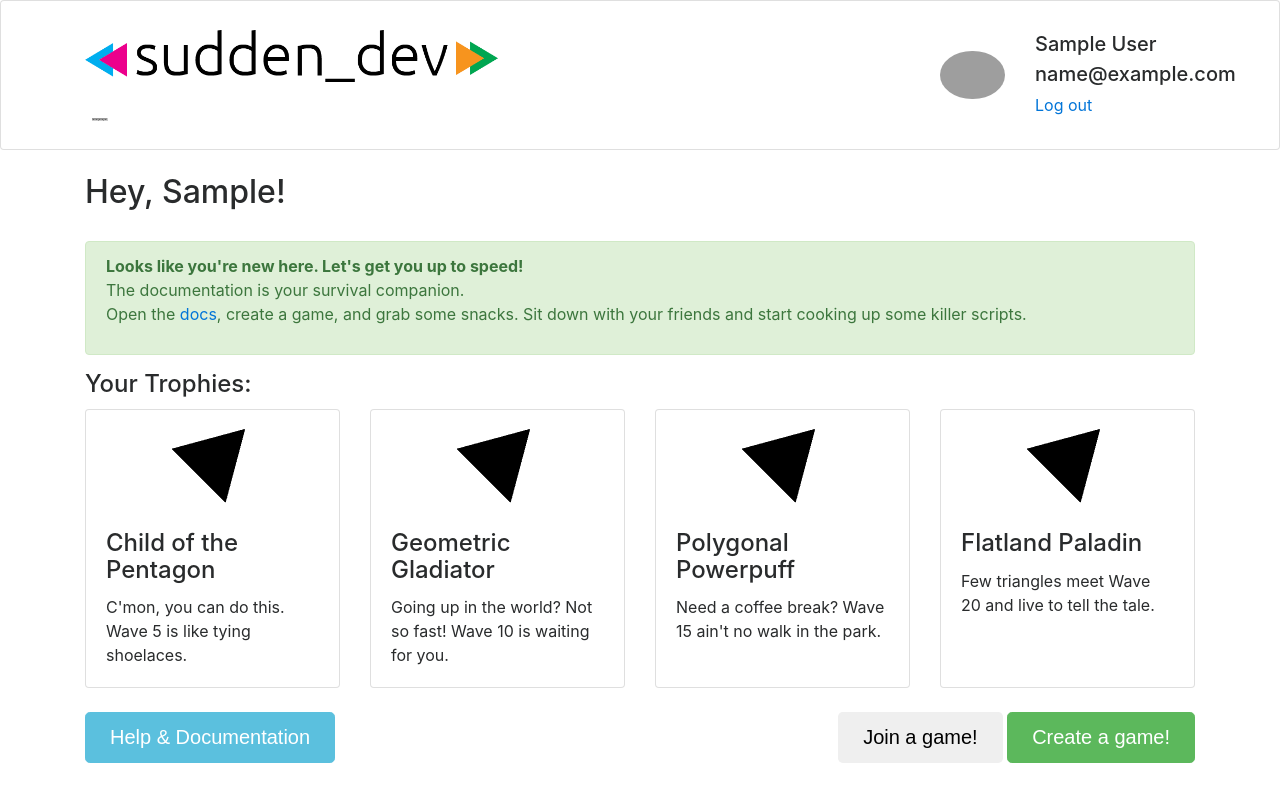
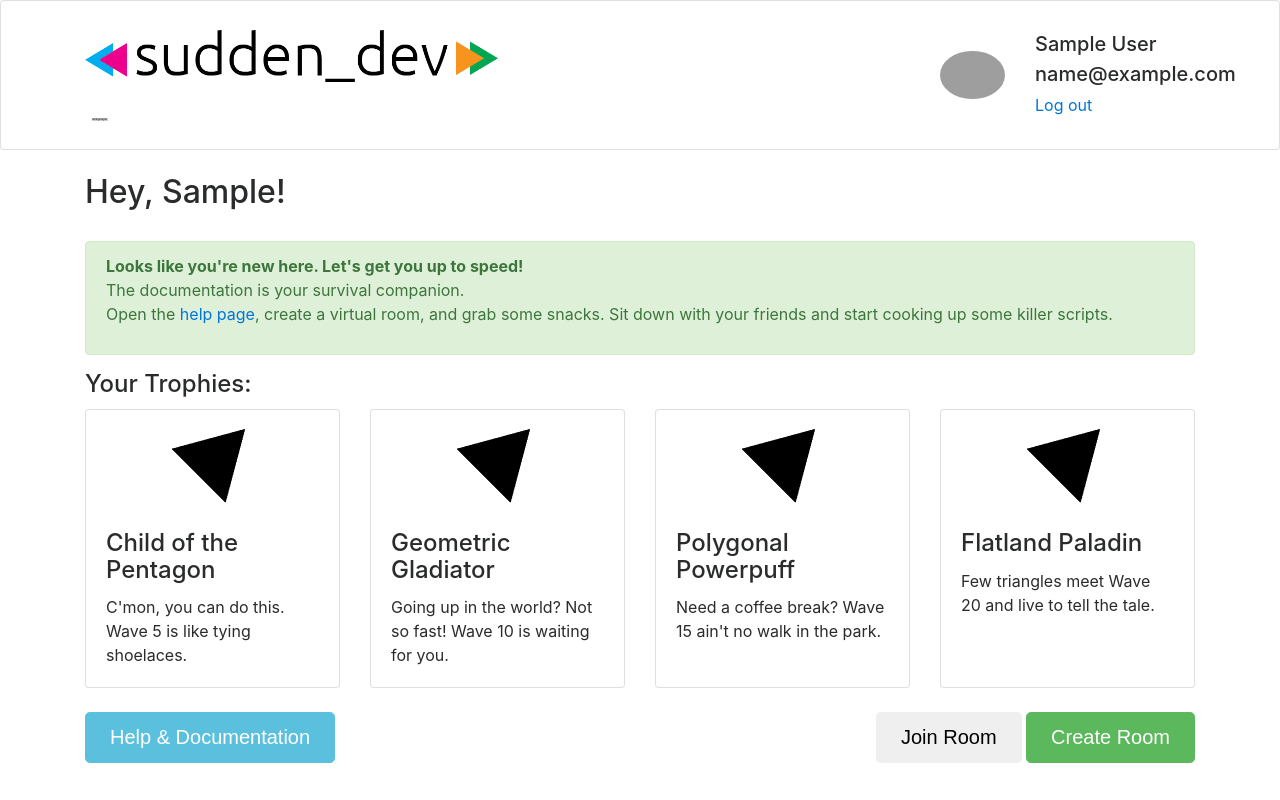
Before and after one commit to SuddenDevs/SuddenDev, a Flask app: page /home in a window 1280 px wide. Run offline with Flask 2, Linux system fonts and the light colour scheme; the visitor is signed in with stand-in values (Sample User, id 1); data comes from the database, SQL or seed files in the repository; parts of the project's set-up code (start-up, migrations or seed data) failed here and were passed over; some libraries are stand-ins or nearby versions; grey boxes are pictures that could not be loaded.

Commit message:
[TB] rename 'create new game' to 'create room'

```diff
--- a/suddendev/templates/docs.html
+++ b/suddendev/templates/docs.html
@@ -104,7 +104,7 @@
             </p>
             <p>
             The unit of distance in this game is the pixel, so a speed of 20 means 20 pixels per second.
-            The map is <code>map.width</code> wide and <code>map.height</code> tall. We've provided some convenience functions to help you with handling vectors, distance calculations, and movement.
+            The map is <code>game_width</code> wide and <code>game_height</code> tall. We've provided some convenience functions to help you with handling vectors, distance calculations, and movement.
             For example, move towards the core:
             </p>
             <div class="card card-outline-danger">
--- a/suddendev/templates/home.html
+++ b/suddendev/templates/home.html
@@ -11,7 +11,7 @@
         <div class="alert alert-success">
           <strong>Looks like you're new here. Let's get you up to speed!</strong>
           <p>The documentation is your survival companion.<br>
-          Open the <a href="{{ url_for('.docs') }}">docs<a>, create a game, and grab some snacks.
+          Open the <a href="{{ url_for('.docs') }}">help page<a>, create a virtual room, and grab some snacks.
           Sit down with your friends and start cooking up some killer scripts.
         </div>
       {% elif not user.wave10_trophy %}
@@ -118,8 +118,8 @@
         <button class="btn btn-lg btn-info" onclick="location.href='{{ url_for('.docs') }}'">Help & Documentation</button>
       </div>
         <div class="btn-group-lg" role="group">
-          <button type="button" class="btn btn-lg" data-toggle="modal" data-target="#joinModal" data-type="join">Join a game!</button>
-          <button type="button" class="btn btn-lg btn-success" data-toggle="modal" data-target="#createModal" data-type="create">Create a game!</button>
+          <button type="button" class="btn btn-lg" data-toggle="modal" data-target="#joinModal" data-type="join">Join Room</button>
+          <button type="button" class="btn btn-lg btn-success" data-toggle="modal" data-target="#createModal" data-type="create">Create Room</button>
         </div>
       </div>
 
```
